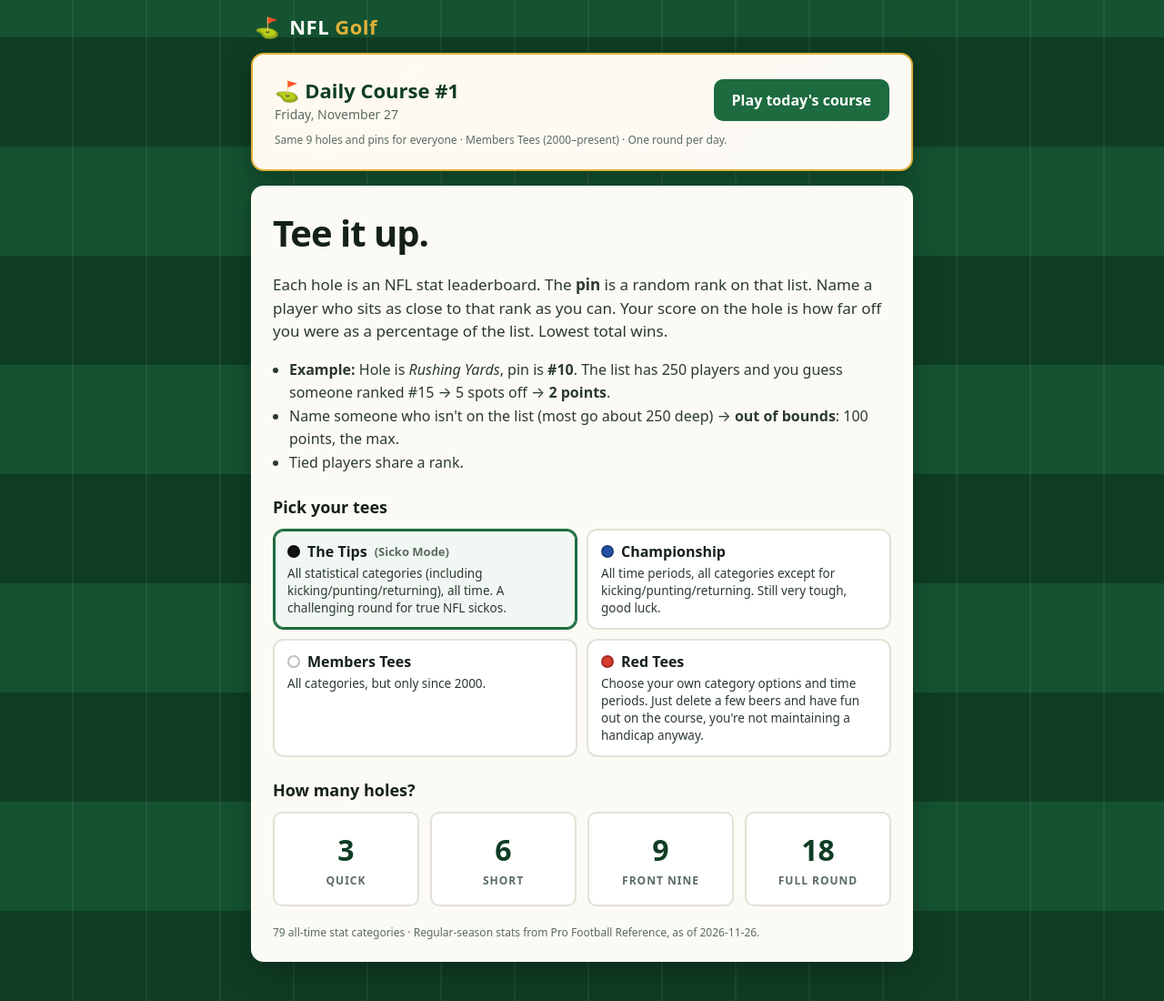
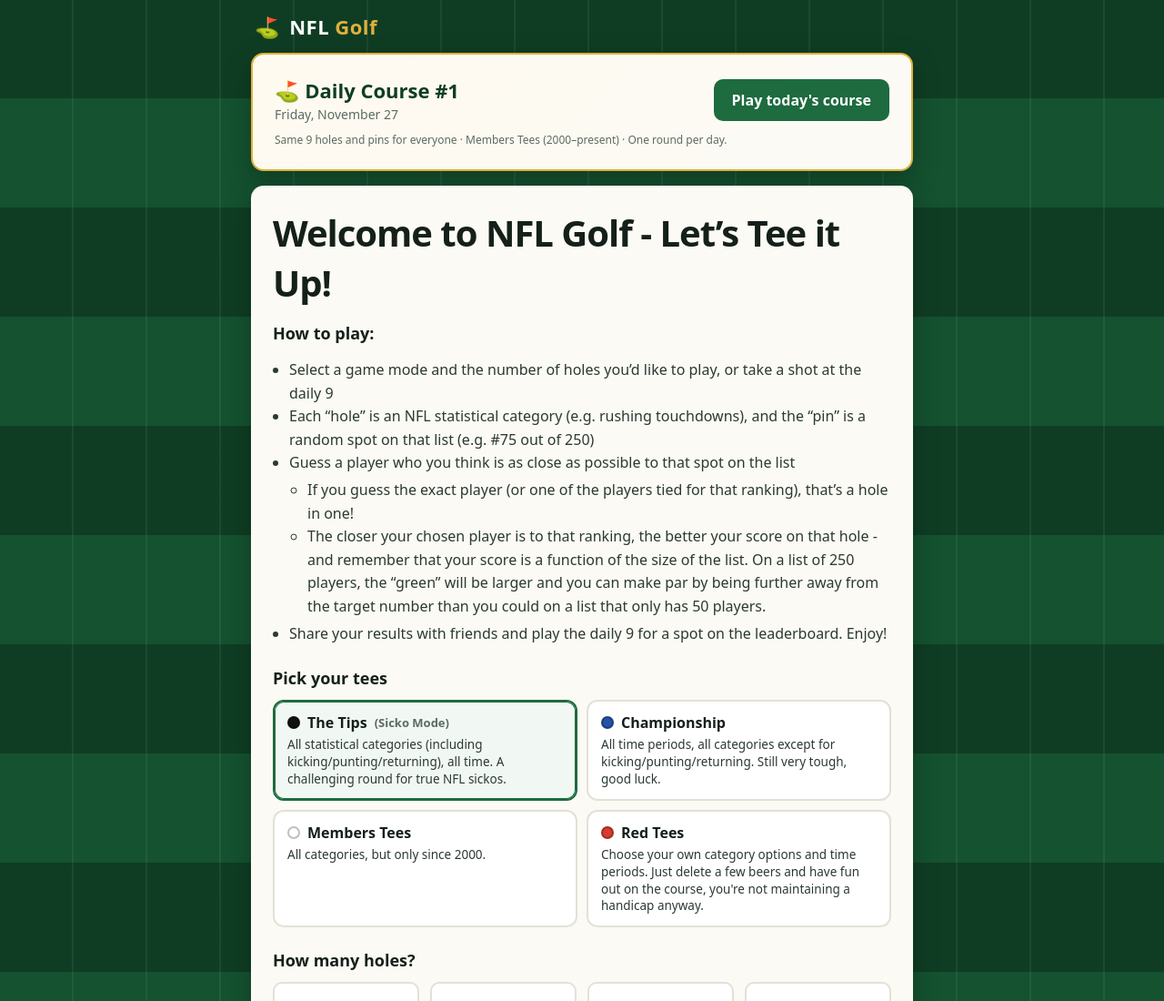
Before and after one commit to scottmobrien/nfl-golf, a plain HTML site: page index.html in a window 1280 px wide. Shown: the top 1100 px of the page at 91% size. Drawn offline with Linux system fonts and the light colour scheme.

Commit message:
New homepage how-to-play copy
Co-Authored-By: Claude Opus 5.5 <noreply@anthropic.com>

```diff
--- a/index.html
+++ b/index.html
@@ -5,7 +5,7 @@
   <meta name="viewport" content="width=device-width, initial-scale=1, viewport-fit=cover" />
   <meta name="claude:viewport-fit-sides" content="cover">
   <title>NFL Golf</title>
-  <link rel="stylesheet" href="styles.css?v=10" />
+  <link rel="stylesheet" href="styles.css?v=11" />
 </head>
 <body>
   <header class="topbar">
@@ -27,13 +27,18 @@
         <p class="fine daily-note" id="dailyNote"></p>
       </div>
       <div class="card hero">
-        <h1>Tee it up.</h1>
-        <p class="lede">Each hole is an NFL stat leaderboard. The <strong>pin</strong> is a random rank on that list.
-          Name a player who sits as close to that rank as you can. Your score on the hole is how far off you were as a percentage of the list. Lowest total wins.</p>
+        <h1>Welcome to NFL Golf - Let’s Tee it Up!</h1>
+        <h2 class="howto">How to play:</h2>
         <ul class="rules">
-          <li><b>Example:</b> Hole is <i>Rushing Yards</i>, pin is <b>#10</b>. The list has 250 players and you guess someone ranked #15 → 5 spots off → <b>2 points</b>.</li>
-          <li>Name someone who isn't on the list (most go about 250 deep) → <b>out of bounds</b>: 100 points, the max.</li>
-          <li>Tied players share a rank.</li>
+          <li>Select a game mode and the number of holes you’d like to play, or take a shot at the daily 9</li>
+          <li>Each “hole” is an NFL statistical category (e.g. rushing touchdowns), and the “pin” is a random spot on that list (e.g. #75 out of 250)</li>
+          <li>Guess a player who you think is as close as possible to that spot on the list
+            <ul>
+              <li>If you guess the exact player (or one of the players tied for that ranking), that’s a hole in one!</li>
+              <li>The closer your chosen player is to that ranking, the better your score on that hole - and remember that your score is a function of the size of the list. On a list of 250 players, the “green” will be larger and you can make par by being further away from the target number than you could on a list that only has 50 players.</li>
+            </ul>
+          </li>
+          <li>Share your results with friends and play the daily 9 for a spot on the leaderboard. Enjoy!</li>
         </ul>
 
         <h2>Pick your tees</h2>
--- a/styles.css
+++ b/styles.css
@@ -53,6 +53,8 @@ h2 { margin: 24px 0 12px; font-size: 18px; }
 h3 { margin: 0 0 10px; font-size: 14px; text-transform: uppercase; letter-spacing: 1px; color: var(--muted); }
 .lede { font-size: 17px; line-height: 1.5; color: #2b3a31; }
 .rules { padding-left: 18px; line-height: 1.6; color: #2b3a31; }
+.rules ul { padding-left: 20px; margin: 4px 0; }
+.howto { margin-top: 16px; }
 .fine { font-size: 12px; color: var(--muted); margin: 20px 0 0; }
 
 button { font: inherit; cursor: pointer; border: 0; border-radius: 10px; }
```
